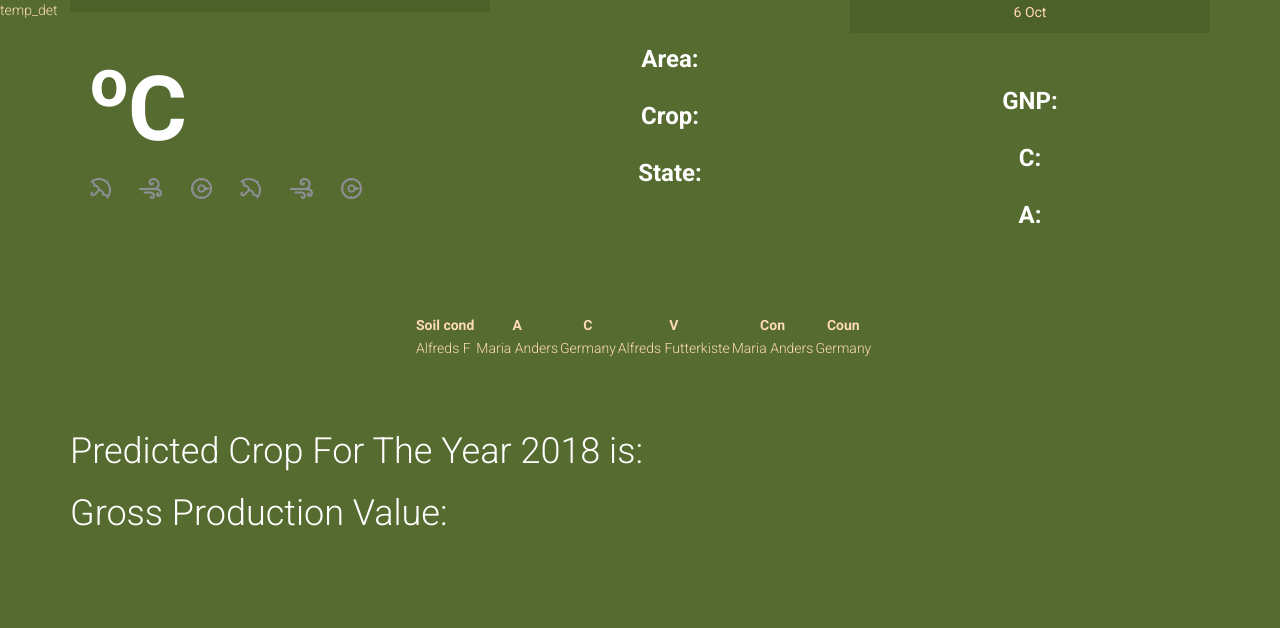
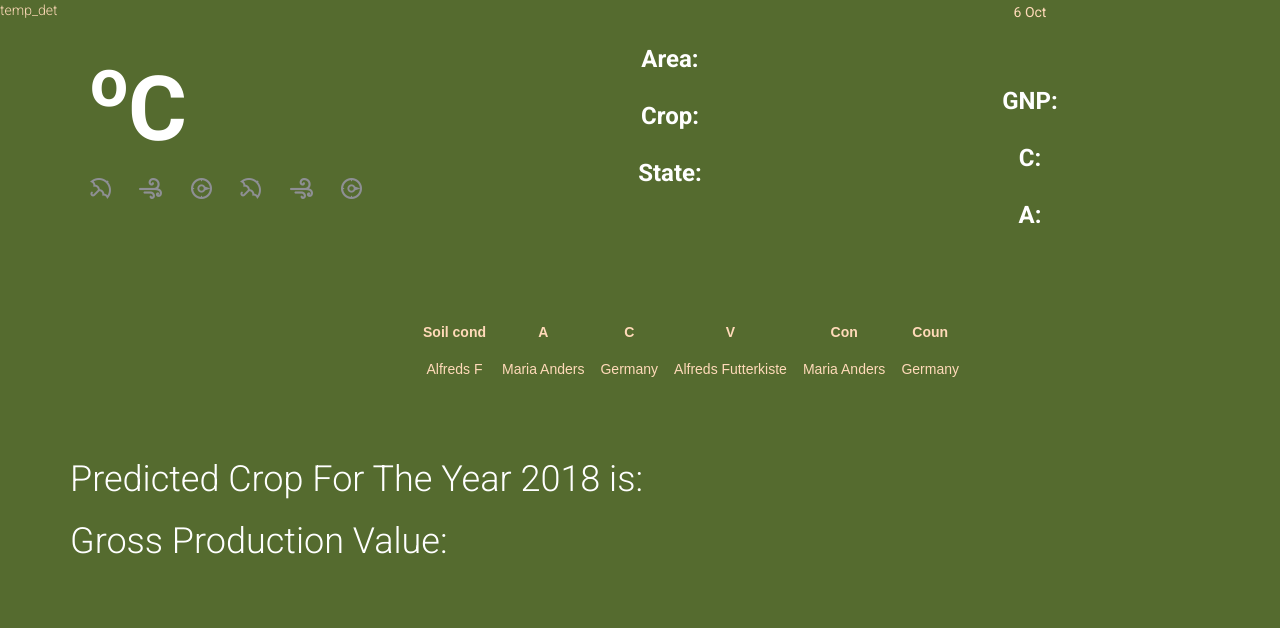
Before and after one commit to devanshalok/cultivo, a Django app: template cultivo/cultivo_main/templates/cultivo_main/index.html in a window 1280 px wide; the page is wider, and only the part inside the window is pictured. Shown: the top 628 px of that part. Run offline with Django 3.2, Linux system fonts and the light colour scheme; the template is opened without the code that fills it, so the values that code supplies are empty; some libraries are stand-ins or nearby versions.

Commit message:
Add files via upload

```diff
--- a/cultivo/cultivo_main/static/cultivo_main/style.css
+++ b/cultivo/cultivo_main/static/cultivo_main/style.css
@@ -37,6 +37,19 @@
   color: #000;
   -webkit-text-size-adjust: 100%;
   -ms-text-size-adjust: 100%; }
+
+   table {
+    font-family: arial, sans-serif;
+    border-collapse: collapse;
+
+}
+
+td, th {
+    border: 1px ;
+    text-align: center;
+    padding: 8px;
+}
+}
 
 html,
 button,
@@ -1031,7 +1044,7 @@
           display: block;
           width: 100%; } }
     .forecast-container .forecast .forecast-header {
-      background: rgba(0, 0, 0, 0.1);
+      background: #556b2f;
       padding: 10px;
       text-align: center;
       font-weight: 400; }
```
